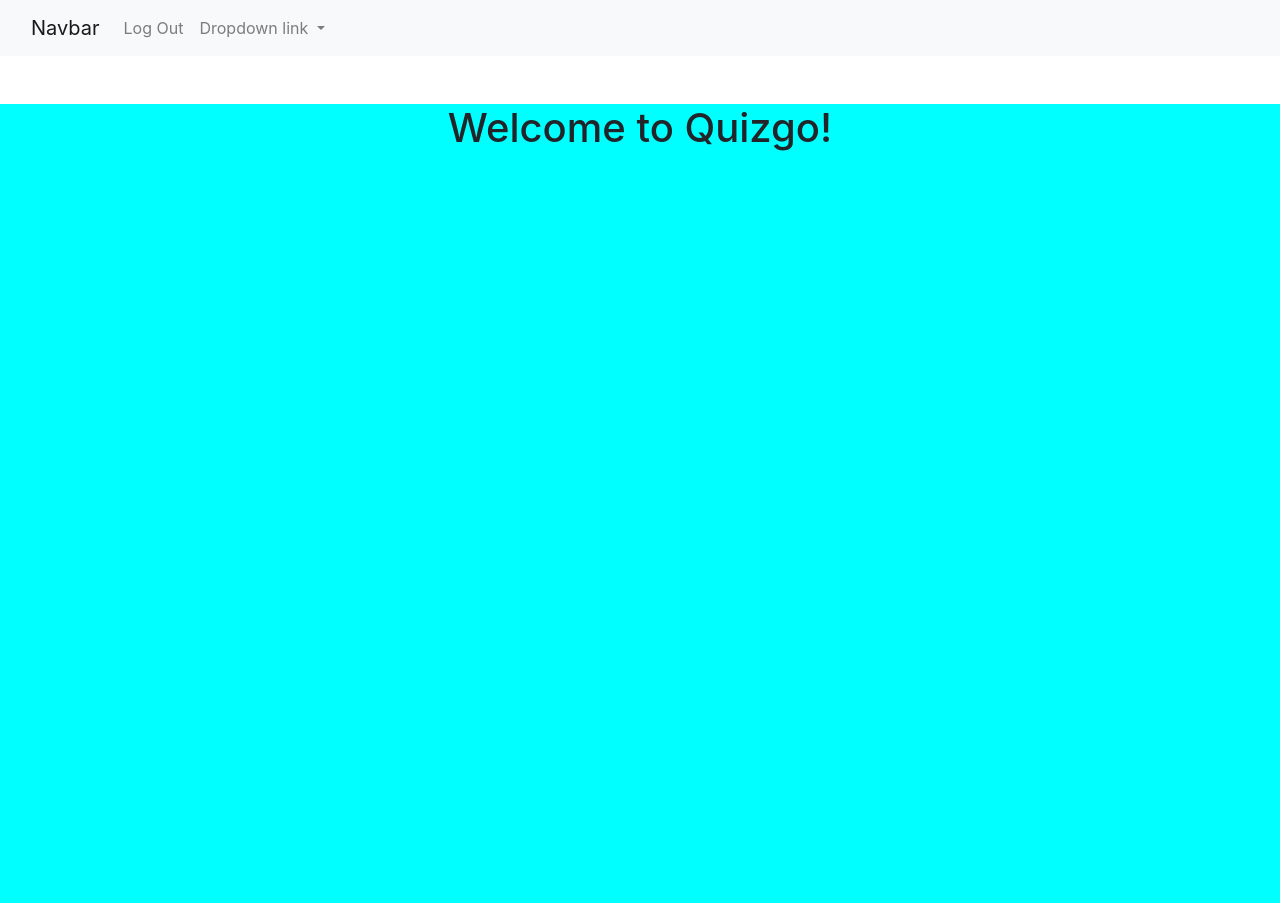
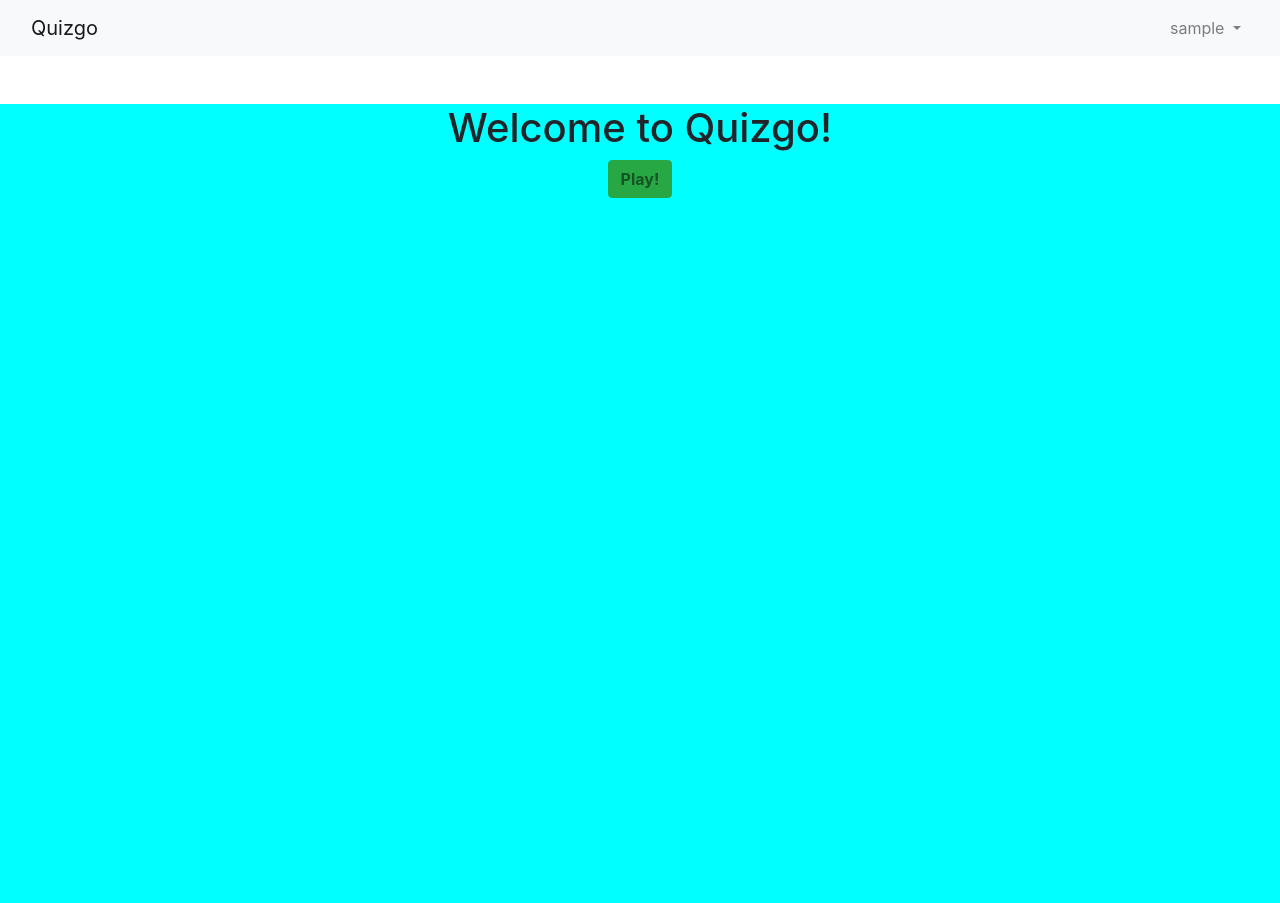
Before and after one commit to BaseCampCoding/django-unit-project-seth-and-matthew, a Django app: page / in a window 1280 px wide. Shown: the top 903 px of the page. Run offline with Django 3.2, Linux system fonts and the light colour scheme; the visitor is signed in with stand-in values (Sample User, id 1).

Commit message:
Progress to landing page

```diff
--- a/templates/base.html
+++ b/templates/base.html
@@ -15,6 +15,6 @@
         {% block content %}{% endblock content %}
     </main>
     <script src="https://code.jquery.com/jquery-3.5.1.slim.min.js" integrity="sha384-DfXdz2htPH0lsSSs5nCTpuj/zy4C+OGpamoFVy38MVBnE+IbbVYUew+OrCXaRkfj" crossorigin="anonymous"></script>
-    <script src="https://cdn.jsdelivr.net/npm/bootstrap@4.6.0/dist/js/bootstrap.bundle.min.js" integrity="sha384-Piv4xVNRyMGpqkS2by6br4gNJ7DXjqk09RmUpJ8jgGtD7zP9yug3goQfGII0yAns" crossorigin="anonymous"></script>
+    <script src="https://cdn.jsdelivr.net/npm/bootstrap@5.0.0-beta2/dist/js/bootstrap.bundle.min.js" integrity="sha384-b5kHyXgcpbZJO/tY9Ul7kGkf1S0CWuKcCD38l8YkeH8z8QjE0GmW1gYU5S9FOnJ0" crossorigin="anonymous"></script>
 </body>
 </html>
--- a/templates/home.html
+++ b/templates/home.html
@@ -1,8 +1,13 @@
 {% extends 'base.html' %}
 {% block content %}
 <div id="landing">
-    <h1 class="header">
-        Welcome to Quizgo!
-    </h1>
+    <div class="d-flex justify-content-center align-items-center">
+        <h1 class="header">
+            Welcome to Quizgo!
+        </h1>
+    </div>
+    <div class="d-flex justify-content-center">
+        <button class="btn btn-success ml-6"><a href="#" class="text-black-50 font-weight-bold text-decoration-none">Play!</a></button>
+    </div>
 </div>
 {% endblock content %}
--- a/templates/partials/navbar.html
+++ b/templates/partials/navbar.html
@@ -1,14 +1,20 @@
 <nav class="navbar navbar-expand-lg navbar-light bg-light">
     <div class="container-fluid">
-      <a class="navbar-brand" href="#">Navbar</a>
+      <a class="navbar-brand" href="#">Quizgo</a>
       <button class="navbar-toggler" type="button" data-bs-toggle="collapse" data-bs-target="#navbarNavDropdown" aria-controls="navbarNavDropdown" aria-expanded="false" aria-label="Toggle navigation">
         <span class="navbar-toggler-icon"></span>
       </button>
-      <div class="collapse navbar-collapse" id="navbarNavDropdown">
+      <div class="collapse navbar-collapse d-flex justify-content-end" id="navbarNavDropdown">
         <ul class="navbar-nav">
           {% if user.is_authenticated %}
-          <li class="nav-item">
-              <a class="nav-link" href="{% url 'logout' %}">Log Out</a>
+          <li class="nav-item dropdown">
+            <a class="nav-link dropdown-toggle" href="#" id="navbarDropdownMenuLink" role="button" data-bs-toggle="dropdown" aria-expanded="false">
+              {{ user.username }}
+            </a>
+            <ul class="dropdown-menu" aria-labelledby="navbarDropdownMenuLink">
+              <li><a class="dropdown-item" href="#">Profile</a></li>
+              <li><a class="dropdown-item" href="{% url 'logout' %}">Log Out</a></li>
+            </ul>
           </li>
           {% else %}
           <li class="nav-item">
@@ -18,16 +24,6 @@
             <a class="nav-link" href="{% url 'login' %}">Log In</a>
           </li>
           {% endif %}
-          <li class="nav-item dropdown">
-            <a class="nav-link dropdown-toggle" href="#" id="navbarDropdownMenuLink" role="button" data-bs-toggle="dropdown" aria-expanded="false">
-              Dropdown link
-            </a>
-            <ul class="dropdown-menu" aria-labelledby="navbarDropdownMenuLink">
-              <li><a class="dropdown-item" href="#">Action</a></li>
-              <li><a class="dropdown-item" href="#">Another action</a></li>
-              <li><a class="dropdown-item" href="#">Something else here</a></li>
-            </ul>
-          </li>
         </ul>
       </div>
     </div>
```
